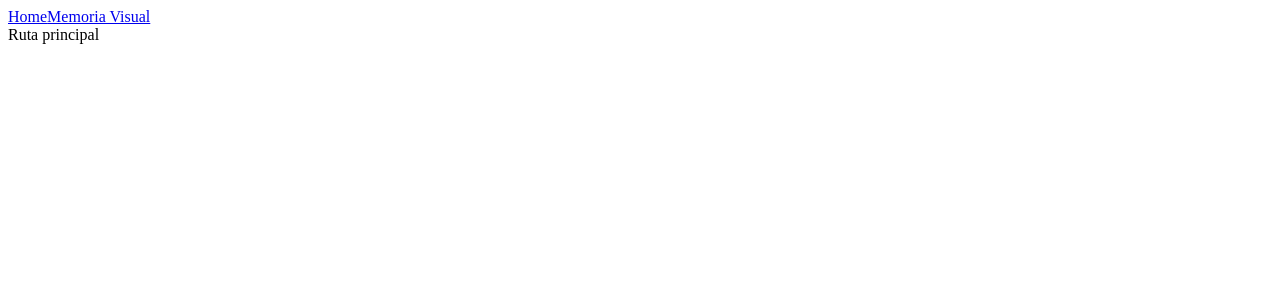
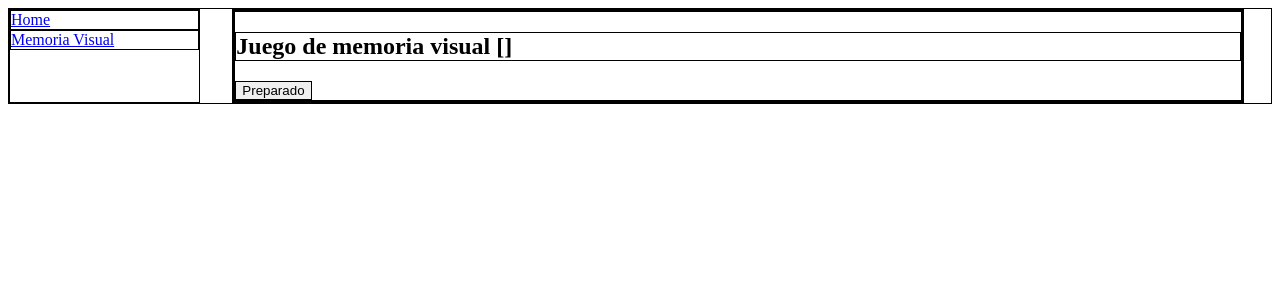
Before and after one commit to trontzal/MemoryQuestFront, a Vue app: page /#/ in a window 1280 px wide. Shown: the top 300 px of the page. Built offline with nearby package versions, Linux system fonts and the light colour scheme.

Commit message:
flex en el app conseguido

```diff
--- a/src/App.vue
+++ b/src/App.vue
@@ -1,7 +1,34 @@
-<template>
-  <nav>
-    <router-link to="/">Home</router-link>
-    <router-link to="/MemoriaVisual">Memoria Visual</router-link>
-  </nav>
-  <router-view/>
+<template class="body">
+  <div class="flex">
+    <div class="sidebar">
+      <router-link to="/">Home</router-link>
+      <router-link to="/MemoriaVisual">Memoria Visual</router-link>
+    </div>
+    <div class="routerview">
+      <router-view/>
+    </div>
+  </div>
+
 </template>
+
+<style scoped>
+  *{
+    border: 1px solid black;
+  }
+  .flex{
+    display: flex;
+    gap: 2rem;
+  }
+
+  .sidebar{
+    display: flex;
+    flex-direction: column;
+    width: 15%;
+  }
+
+  .routerview{
+    width: 80%;
+  }
+
+
+</style>
--- a/src/views/HomeView.vue
+++ b/src/views/HomeView.vue
@@ -1,9 +1,20 @@
 <template>
   <div class="home">
-    Ruta principal
+    <MemoriaVisualComp/>
   </div>
 </template>
 
+<style>
+
+</style>
+
 <script>
+import MemoriaVisualComp from '../components/MemoriaVisualComp.vue'
 
+export default{
+  name: 'HomeView',
+  components:{
+    MemoriaVisualComp
+  },
+}
 </script>
```
